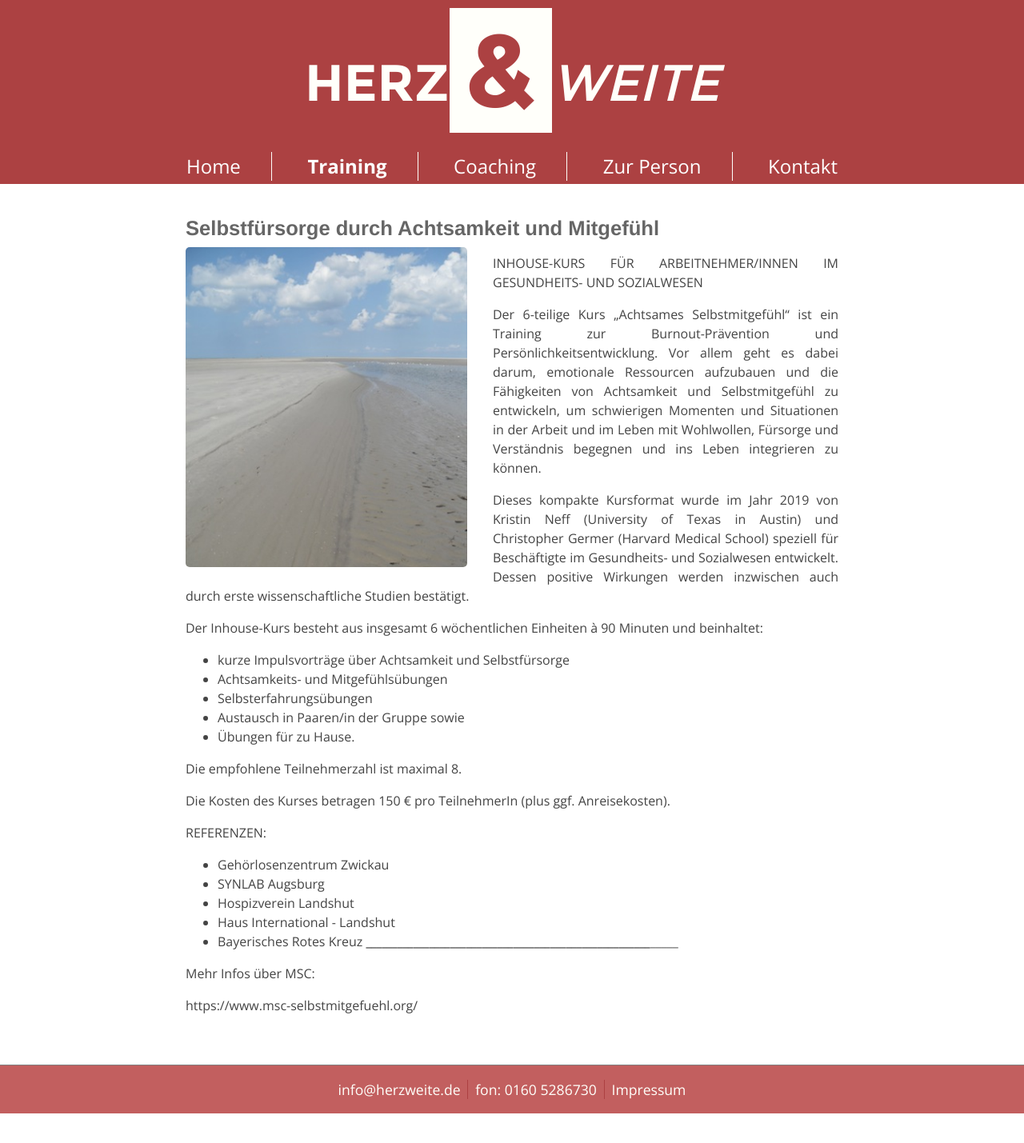
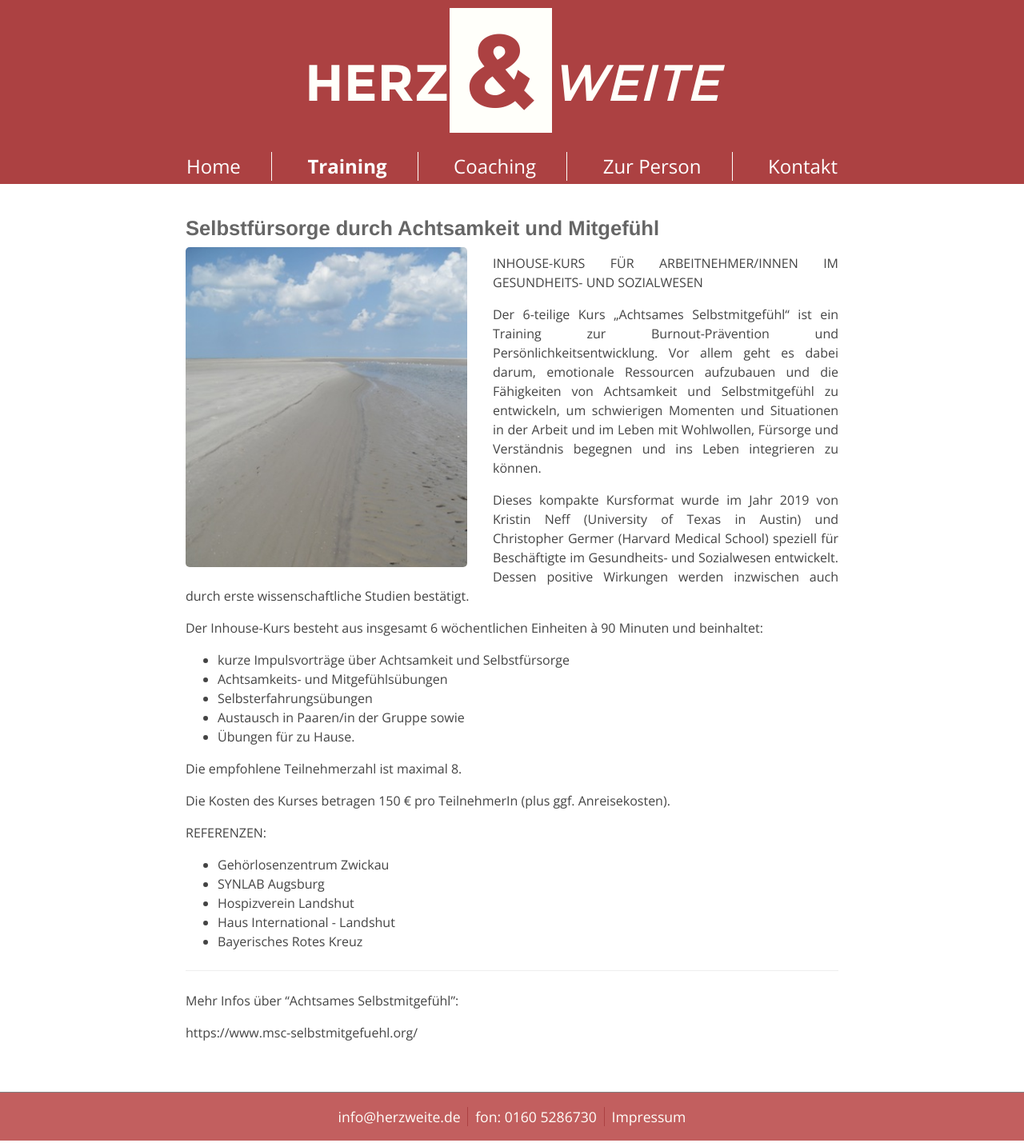
Before and after one commit to herzweite/herzweite.github.io, a Jekyll site: the page built from training.md, in a window 1280 px wide. Shown: the whole page at 80% size. Built offline with Jekyll 4.4.1, drawn with Linux system fonts in a browser that asks for light colours; before the commit the page ends 1395 px from its top, so only the background shows below that.

Commit message:
Update training.md

```diff
--- a/training.md
+++ b/training.md
@@ -30,6 +30,7 @@ Die empfohlene Teilnehmerzahl ist maximal 8.
 Die Kosten des Kurses betragen 150 € pro TeilnehmerIn (plus ggf. Anreisekosten).
 
 
+
 REFERENZEN:
 
 - Gehörlosenzentrum Zwickau
@@ -37,8 +38,9 @@ REFERENZEN:
 - Hospizverein Landshut
 - Haus International - Landshut
 - Bayerisches Rotes Kreuz
+
 _______________________________________________________________________________________________________________________________________________________________________
 
-Mehr Infos über MSC:
+Mehr Infos über "Achtsames Selbstmitgefühl":
 
 https://www.msc-selbstmitgefuehl.org/
```
